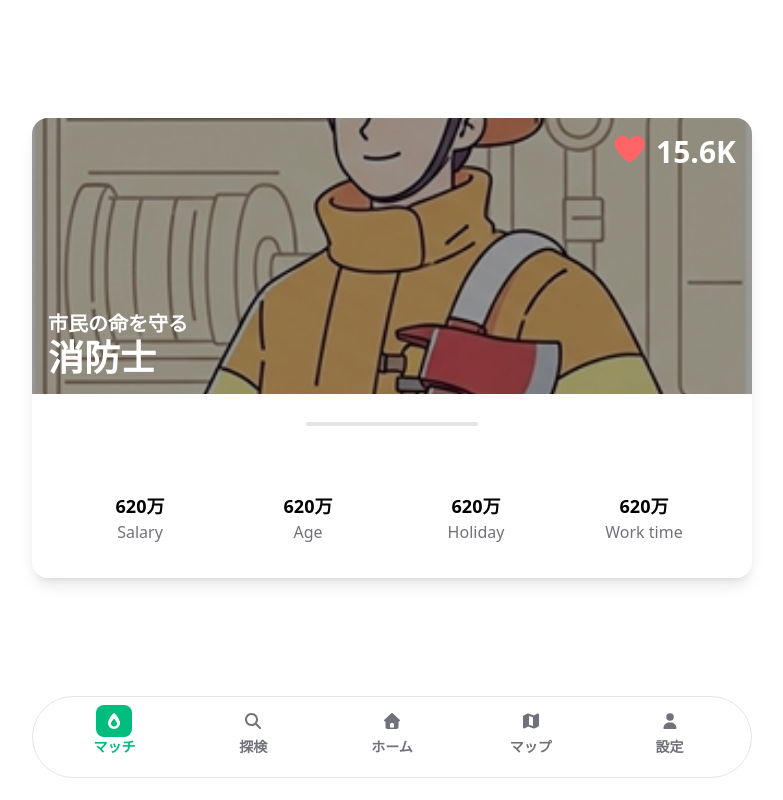
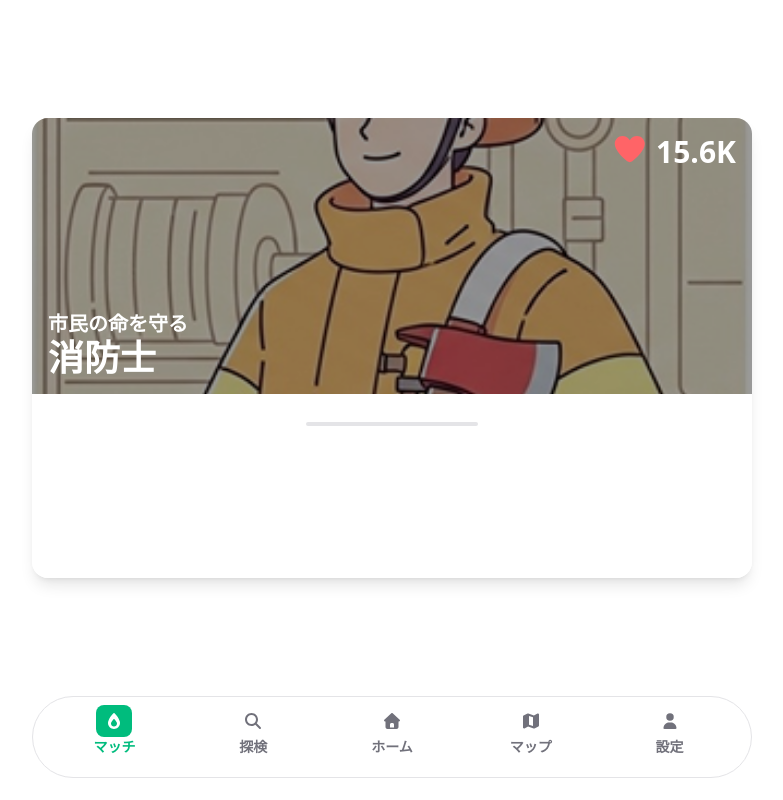
Before and after one commit to Propositio-AI/karynos-web, a Next.js app: page /job/match in a window 1280 px wide. Shown: the whole page, without its empty margins (248-1031 px from the left). Built offline with nearby package versions, Linux system fonts and the light colour scheme.

Commit message:
add poc branch

```diff
--- a/src/app/(routes)/job/match/page.tsx
+++ b/src/app/(routes)/job/match/page.tsx
@@ -94,14 +94,14 @@ const JobMatching = () => {
                         <div className="w-1/4 bg-zinc-200 h-1 rounded-full m-3 mx-auto"></div>
 
                         {/* 情報グリッド */}
-                        <GridContainer minWidth={100} className="h-40 mb-10">
+                        {/* <GridContainer minWidth={100} className="h-40 mb-10">
                             {["Salary", "Age", "Holiday", "Work time"].map((label, i) => (
                                 <div key={i} className="my-auto mx-auto text-center ">
                                     <h1 className="text-lg font-semibold">620万</h1>
                                     <p className="text-zinc-500 font-medium">{label}</p>
                                 </div>
                             ))}
-                        </GridContainer>
+                        </GridContainer> */}
 
                         {/* 詳細情報 */}
                         <div className={expanded ? "display" : "hidden"}>
```
